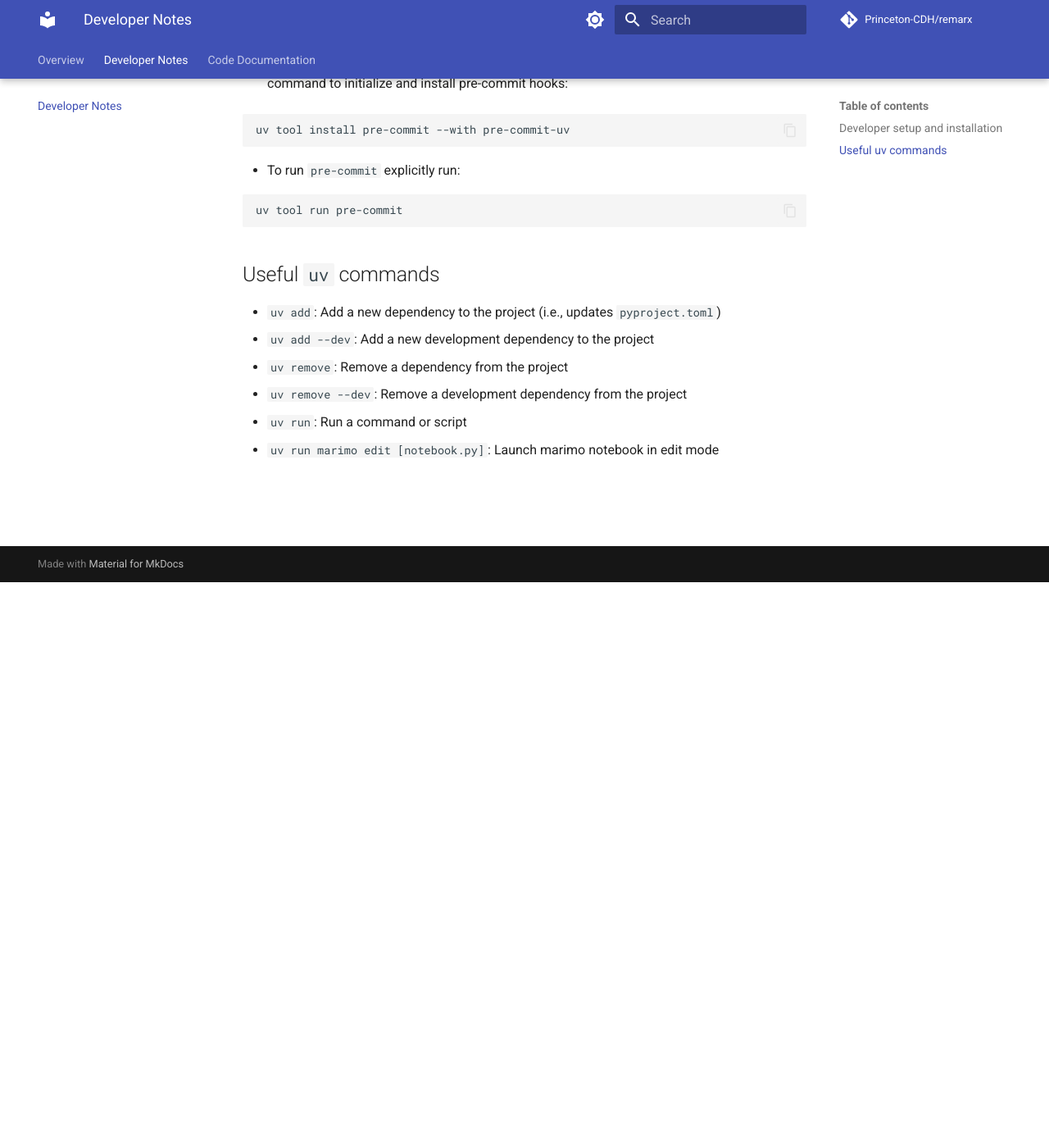
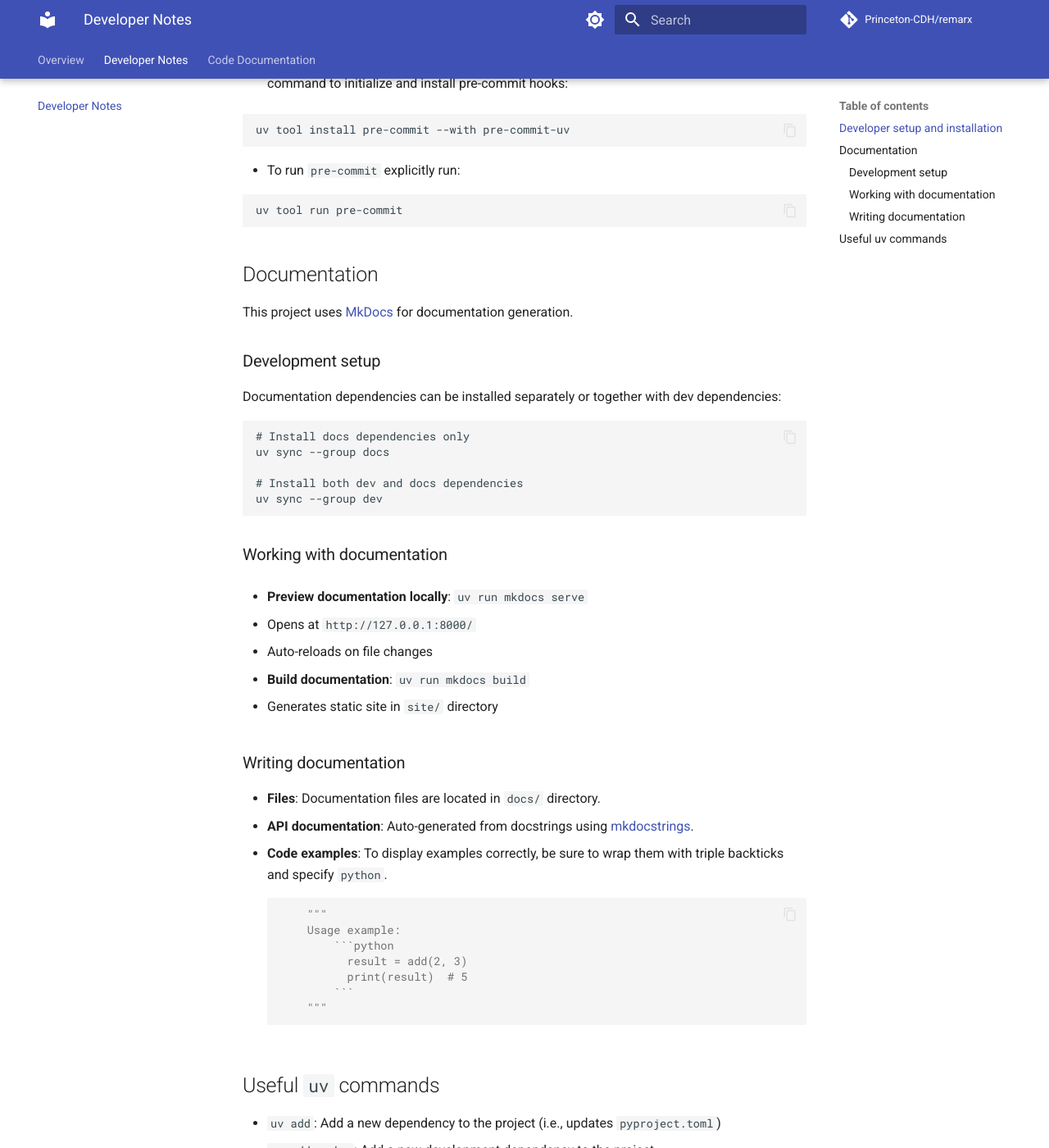
Before and after one commit to Princeton-CDH/remarx, an MkDocs documentation site: the page built from docs/devnotes.md, in a window 1280 px wide and 1400 px high, scrolled down 690 px. Shown: the whole window at 82% size. Built offline with MkDocs 1.6.1 and Material for MkDocs 9.7.7, drawn with Linux system fonts in a browser that asks for light colours; comment, search, counter and statistics services are not loaded; the version menu is left out.

Commit message:
Revised per @rlskoeser's review

`````diff
--- a/docs/DEVELOPERNOTES.md
+++ b/docs/devnotes.md
@@ -40,6 +40,48 @@ uv tool install pre-commit --with pre-commit-uv
 uv tool run pre-commit
 ```
 
+## Documentation
+
+This project uses [MkDocs](https://www.mkdocs.org/) for documentation generation.
+
+### Development setup
+
+Documentation dependencies can be installed separately or together with dev dependencies:
+
+```
+# Install docs dependencies only
+uv sync --group docs
+
+# Install both dev and docs dependencies
+uv sync --group dev
+```
+
+### Working with documentation
+
+- **Preview documentation locally**: `uv run mkdocs serve`
+
+  - Opens at `http://127.0.0.1:8000/`
+  - Auto-reloads on file changes
+
+- **Build documentation**: `uv run mkdocs build`
+
+  - Generates static site in `site/` directory
+
+### Writing documentation
+
+- **Files**: Documentation files are located in `docs/` directory.
+- **API documentation**: Auto-generated from docstrings using [mkdocstrings](https://mkdocstrings.github.io/).
+- **Code examples**: To display examples correctly, be sure to wrap them with triple backticks and specify `python`.
+  ````python
+      """
+      Usage example:
+          ```python
+            result = add(2, 3)
+            print(result)  # 5
+          ```
+      """
+  ````
+
 ## Useful `uv` commands
 
 - `uv add`: Add a new dependency to the project (i.e., updates `pyproject.toml`)
--- a/mkdocs.yml
+++ b/mkdocs.yml
@@ -1,7 +1,7 @@
 site_name: Remarx Documentation
 site_description: Code for identifying Marx quotes associated with the CDH project Citing Marx
 site_author: Center for Digital Humanities at Princeton
-site_url: https://github.com/Princeton-CDH/remarx
+site_url: https://princeton-cdh.github.io/remarx/
 repo_name: Princeton-CDH/remarx
 repo_url: https://github.com/Princeton-CDH/remarx
 theme:
@@ -30,7 +30,7 @@ theme:
     - content.code.copy
 nav:
   - Overview: index.md
-  - Developer Notes: DEVELOPERNOTES.md
+  - Developer Notes: devnotes.md
   - Code Documentation:
       - Overview: api/index.md
       - sentence: api/sentence.md
@@ -42,7 +42,7 @@ plugins:
           options:
             docstring_style: google
             show_root_heading: true
-            show_source: true
+            show_source: false
             show_bases: true
             show_inheritance_diagram: true
             members_order: source
--- a/pyproject.toml
+++ b/pyproject.toml
@@ -47,7 +47,7 @@ docs = [
 ]
 
 [dependency-groups]
-dev = [ "remarx[dev]" ]
+dev = [ "remarx[dev]", "remarx[docs]" ]
 docs = [ "remarx[docs]" ]
 
 [project.scripts]
`````
Also changed, not shown: README.md (+4 -0 lines), docs/api/index.md (+0 -6 lines), docs/api/sentence.md (+0 -7 lines), 3 other files.
